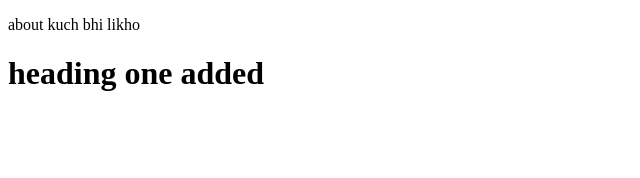
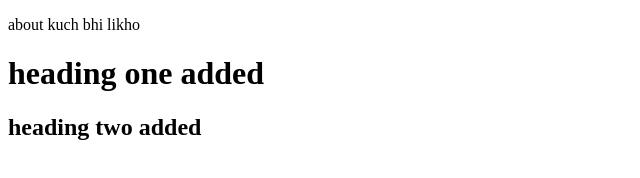
Before and after one commit to dharmeshgohil-advant/git-learning, a plain HTML site: page about.html in a window 1280 px wide. Shown: the whole page, without its empty margins (0-640 px from the left). Drawn offline with Linux system fonts and the light colour scheme.

Commit message:
heading two added

```diff
--- a/about.html
+++ b/about.html
@@ -8,5 +8,6 @@
   <body>
     <p>about kuch bhi likho</p>
     <h1>heading one added</h1>
+    <h2>heading two added</h2>
   </body>
 </html>
```
